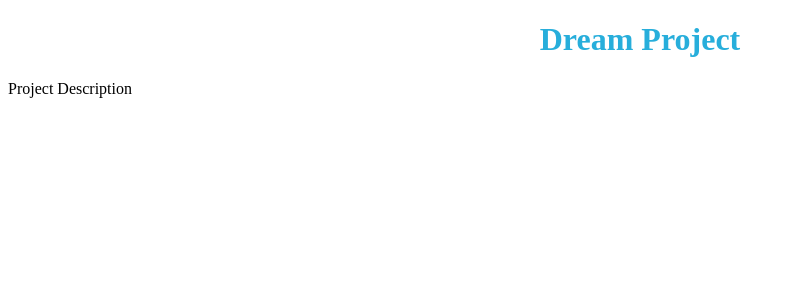
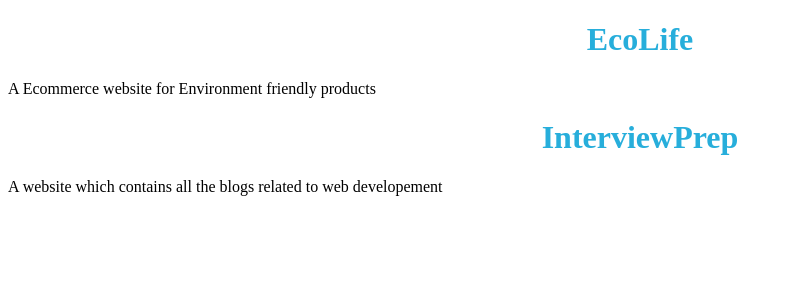
Before and after one commit to nazir-hussain/React-Basics-and-React-State---Rendering-Multiple-Components-with-React---5gcdh0jnhqx7, a React app: page / in a window 1280 px wide. Shown: the top 300 px of the page, without its empty margins (0-795 px from the left). Built offline with nearby package versions, Linux system fonts and the light colour scheme.

Commit message:
Update App.js

```diff
--- a/src/components/App.js
+++ b/src/components/App.js
@@ -37,17 +37,42 @@
 
 
 
-import React, {Component, useState} from "react";
-import '../styles/App.css';
+// import React, {Component, useState} from "react";
+// import '../styles/App.css';
+
+// const App = () => {
+//   return (
+//     <div id="main">
+//     <h1 data-ns-test="project-name">Dream Project</h1>
+//     <p data-ns-test="project-description">Project Description</p>
+//     </div>
+//   );
+// }
+
+
+// export default App;
+
+
+
+
+
+
+import React, { Component, useState } from "react";
+import "../styles/App.css";
 
 const App = () => {
   return (
-    <div id="main">
-    <h1 data-ns-test="project-name">Dream Project</h1>
-    <p data-ns-test="project-description">Project Description</p>
-    </div>
+    <>
+      <h1 data-ns-test="project-name">EcoLife</h1>
+      <p data-ns-test="project-description">
+        A Ecommerce website for Environment friendly products
+      </p>
+      <h1 data-ns-test="project-name">InterviewPrep</h1>
+      <p data-ns-test="project-description">
+        A website which contains all the blogs related to web developement
+      </p>
+    </>
   );
-}
-
+};
 
 export default App;
```
